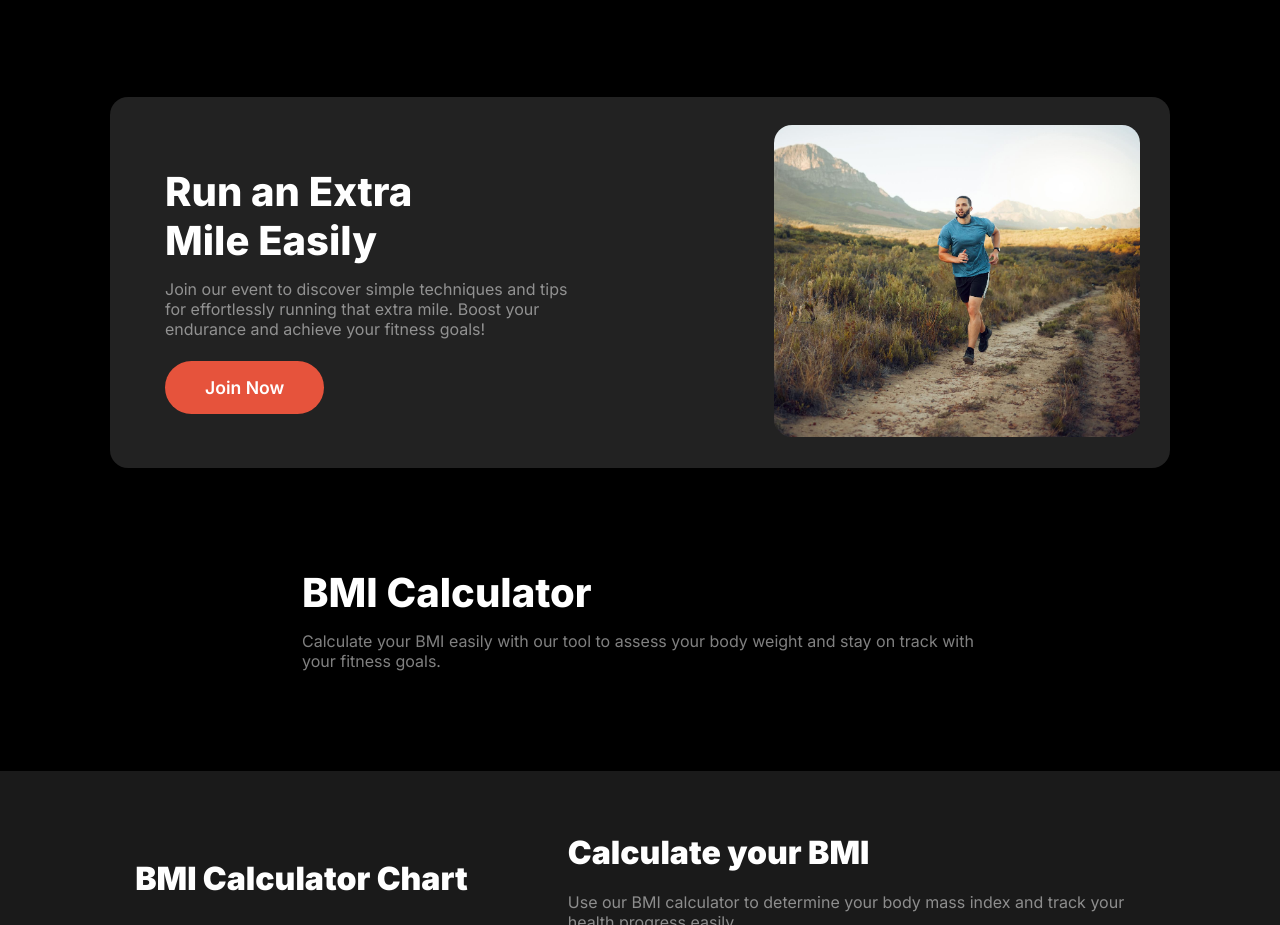
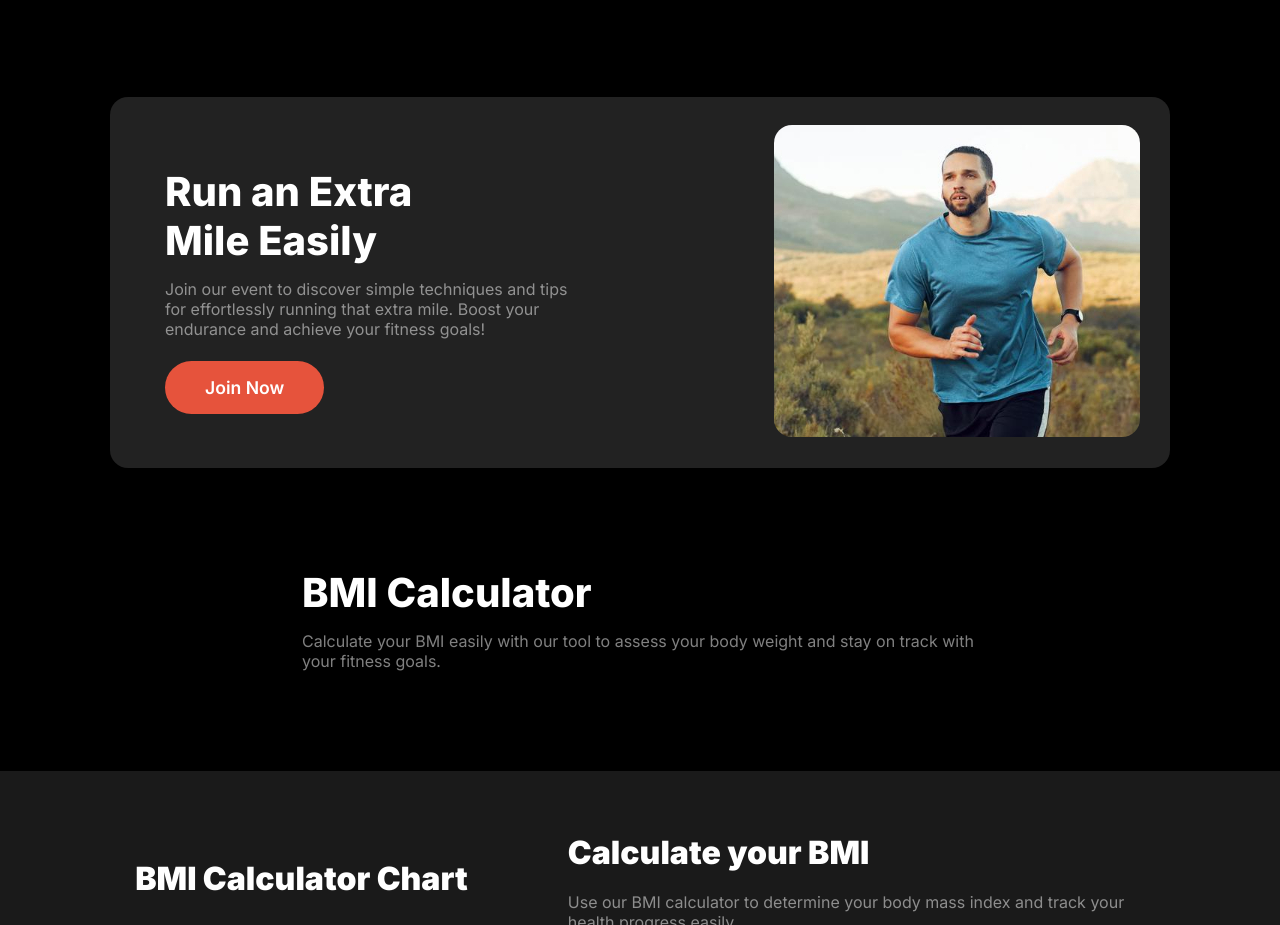
Before and after one commit to abnahid/assignment-2, a plain HTML site: page index.html in a window 1280 px wide. Shown: the part 1340-2265 px from the top of the page. Drawn offline with Linux system fonts and the light colour scheme.

Commit message:
event-image img

```diff
--- a/style.css
+++ b/style.css
@@ -305,8 +305,8 @@ header {
     height: 312px;
     border-radius: 18px;
     margin: 30px;
-    object-fit: cover;
-    object-position: top right;
+    object-fit: none;
+    object-position: 66% 30%;
 }
 
 /* BMI HEADER */
```
